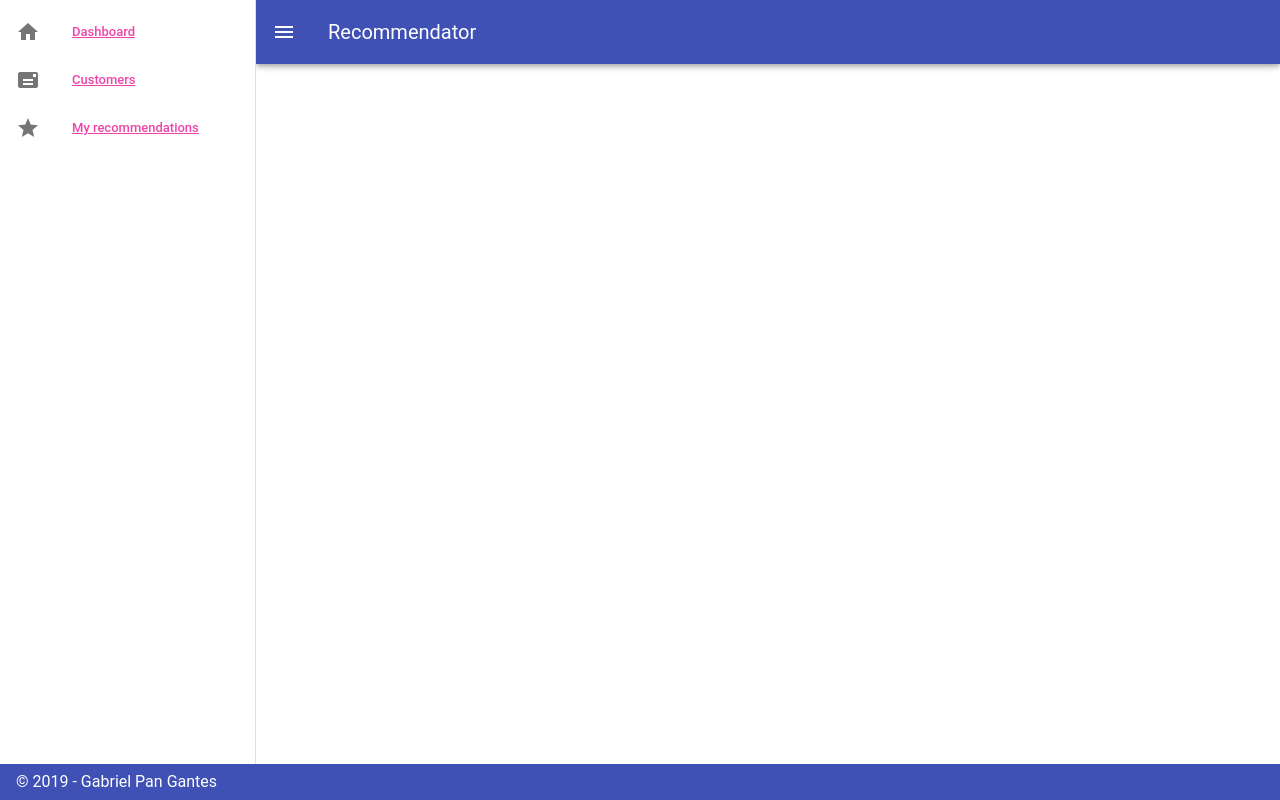
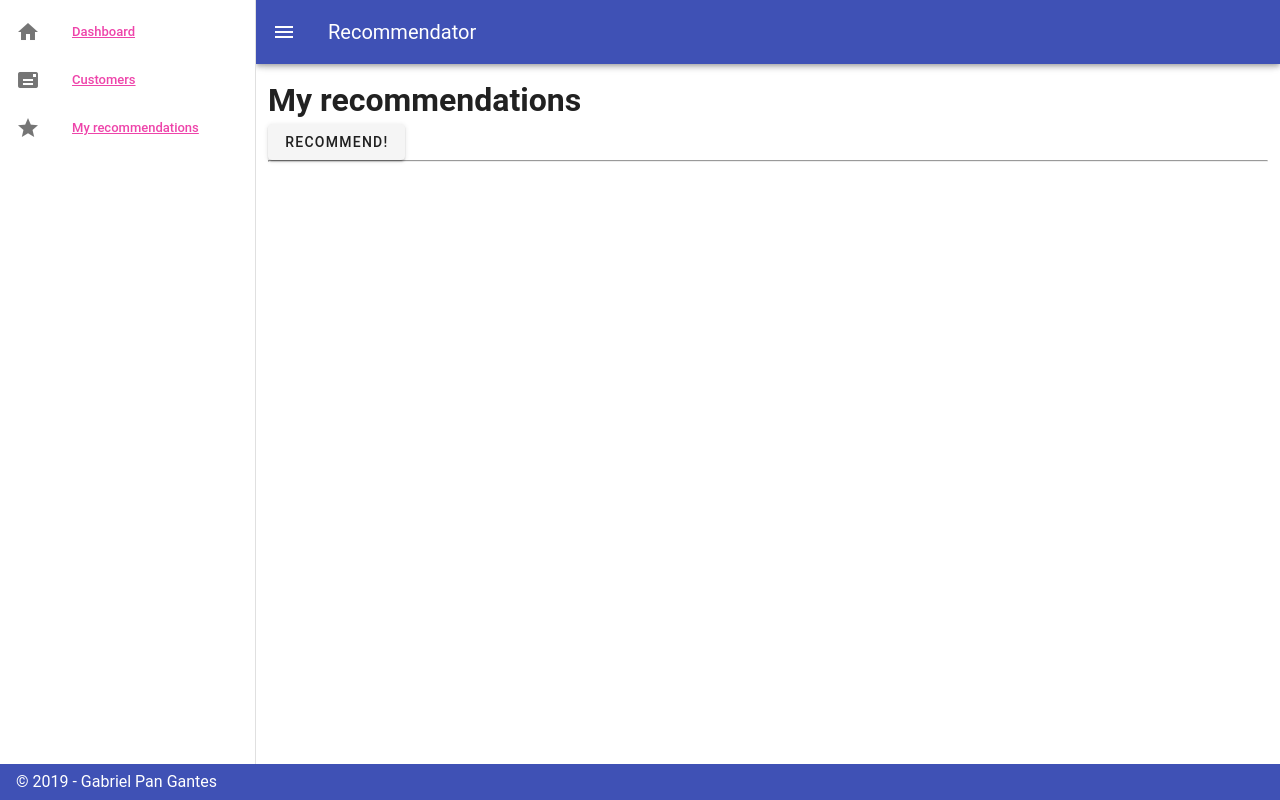
Before and after one commit to Gabrielpanga/vue-recommend-us, a Vue app: page /my in a window 1280 px wide. Built offline with nearby package versions, Linux system fonts and the light colour scheme; a small style sheet from the web is missing.

Commit message:
update: views to reflect store management

```diff
--- a/src/components/Recommendation.vue
+++ b/src/components/Recommendation.vue
@@ -25,6 +25,11 @@
 
 <script>
 export default {
-  props: ['recommendation'],
+  props: {
+    recommendation: {
+      required: true,
+      type: Object,
+    },
+  },
 };
 </script>
--- a/src/components/Recommendations.vue
+++ b/src/components/Recommendations.vue
@@ -4,37 +4,22 @@
       v-for="(recommendation, index) in recommendations"
       :key="index"
       :recommendation="recommendation"
-        >
-        </app-recomnendation>
+    />
   </v-flex>
 </template>
 
 <script>
-import Recommendation from './Recommendation'
+import Recommendation from './Recommendation';
 
 export default {
-    data() {
-        return {
-            recommendations: [
-                {
-                    name: 'Carlos',
-                    recommended: {
-                        name: 'Raul',
-                        telephone: '123-456-789',
-                    }
-                },
-                {
-                    name: 'Carlos',
-                    recommended: {
-                        name: 'Florencia',
-                        telephone: '123-456-789',
-                    }
-                },
-            ]
-        }
-    },
   components: {
     appRecomnendation: Recommendation,
-    }
-}
+  },
+  props: {
+    recommendations: {
+      required: true,
+      type: Array,
+    },
+  },
+};
 </script>
--- a/src/views/Customers.vue
+++ b/src/views/Customers.vue
@@ -1,4 +1,4 @@
 
 <template>
-    <h1>My registered customers</h1>
+  <h1>My registered customers</h1>
 </template>
--- a/src/views/Home.vue
+++ b/src/views/Home.vue
@@ -1,16 +1,41 @@
 <template>
-    <v-flex fill-height md-12>
-        <h1>Home</h1>
-        <app-recommendations></app-recommendations>
-    </v-flex>
+  <v-flex
+    fill-height
+    md-12
+  >
+    <h1>Dashboard</h1>
+    <app-recommendations
+      :recommendations="recommendations"
+    />
+  </v-flex>
 </template>
 
 <script>
-import Recommendations from '../components/Recommendations'
+import Recommendations from '../components/Recommendations';
 
 export default {
-    components: {
-        appRecommendations: Recommendations
-    }
+  components: {
+    appRecommendations: Recommendations,
+  },
+  data() {
+    return {
+      recommendations: [
+        {
+          name: 'Carlos',
+          recommended: {
+            name: 'Raul',
+            telephone: '123-456-789',
+          },
+        },
+        {
+          name: 'Carlos',
+          recommended: {
+            name: 'Florencia',
+            telephone: '123-456-789',
+          },
+        },
+      ],
+    };
+  },
 };
 </script>
--- /dev/null
+++ b/src/views/MyRecommendations.vue
@@ -0,0 +1,60 @@
+<template>
+  <v-flex
+    fill-height
+    md-12
+  >
+    <h1>My recommendations</h1>
+    <v-flex>
+      <v-btn
+        primary
+        @click="addRecommendationClick"
+      >
+        Recommend!
+      </v-btn>
+    </v-flex>
+    <hr>
+    <app-recommendations :recommendations="recommendations" />
+  </v-flex>
+</template>
+
+
+<script>
+import { createNamespacedHelpers } from 'vuex';
+
+import Recommendations from '@/components/Recommendations';
+import { RECOMMENDATION_MODULE_NAME } from '@/store/recommendation';
+
+const { mapActions, mapGetters } = createNamespacedHelpers(
+  RECOMMENDATION_MODULE_NAME,
+);
+
+export default {
+  components: {
+    appRecommendations: Recommendations,
+  },
+  computed: {
+    ...mapGetters({
+      recommendations: 'recommendations',
+    }),
+  },
+  created() {
+    this.getRecommendations();
+  },
+  methods: {
+    ...mapActions({
+      addRecommendation: 'addRecommendation',
+      getRecommendations: 'getRecommendations',
+    }),
+    addRecommendationClick() {
+      this.addRecommendation({
+        id: 1,
+        name: 'Carlos',
+        recommended: {
+          name: 'Raul',
+          telephone: '123-456-789',
+        },
+      });
+    },
+  },
+};
+</script>
--- a/src/views/Recommendations.vue
+++ b/src/views/Recommendations.vue
@@ -1,9 +1,9 @@
 <template>
-    <h1>My pending recommendations</h1>
+  <h1>My pending recommendations</h1>
 </template>
 
 <script>
 export default {
 
-}
+};
 </script>
```
Lines whose indentation alone changed are shown as unchanged.
